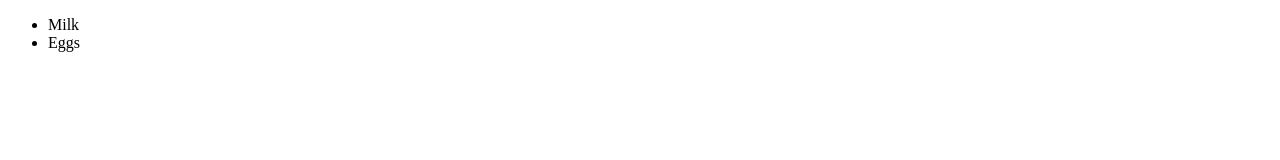
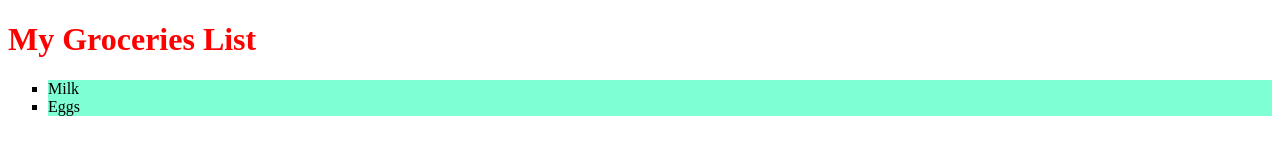
Before and after one commit to Rudiethenomad/Epicode-GiT-Exercise, a plain HTML site: page index.html in a window 1280 px wide. Drawn offline with Linux system fonts and the light colour scheme.

Commit message:
color changes
for first push to b

```diff
--- a/index.html
+++ b/index.html
@@ -4,9 +4,11 @@
     <meta charset="UTF-8">
     <meta http-equiv="X-UA-Compatible" content="IE=edge">
     <meta name="viewport" content="width=device-width, initial-scale=1.0">
+    <link rel="stylesheet" href="styles.css"/>
     <title>My Groceries List</title>
 </head>
 <body>
+    <h1>My Groceries List</h1>
     <ul>
         <li>Milk</li>
         <li>Eggs</li>
--- /dev/null
+++ b/styles.css
@@ -0,0 +1,7 @@
+h1{
+    color: red;
+}
+li{
+    background-color: aquamarine;
+    list-style: square;
+}
```
